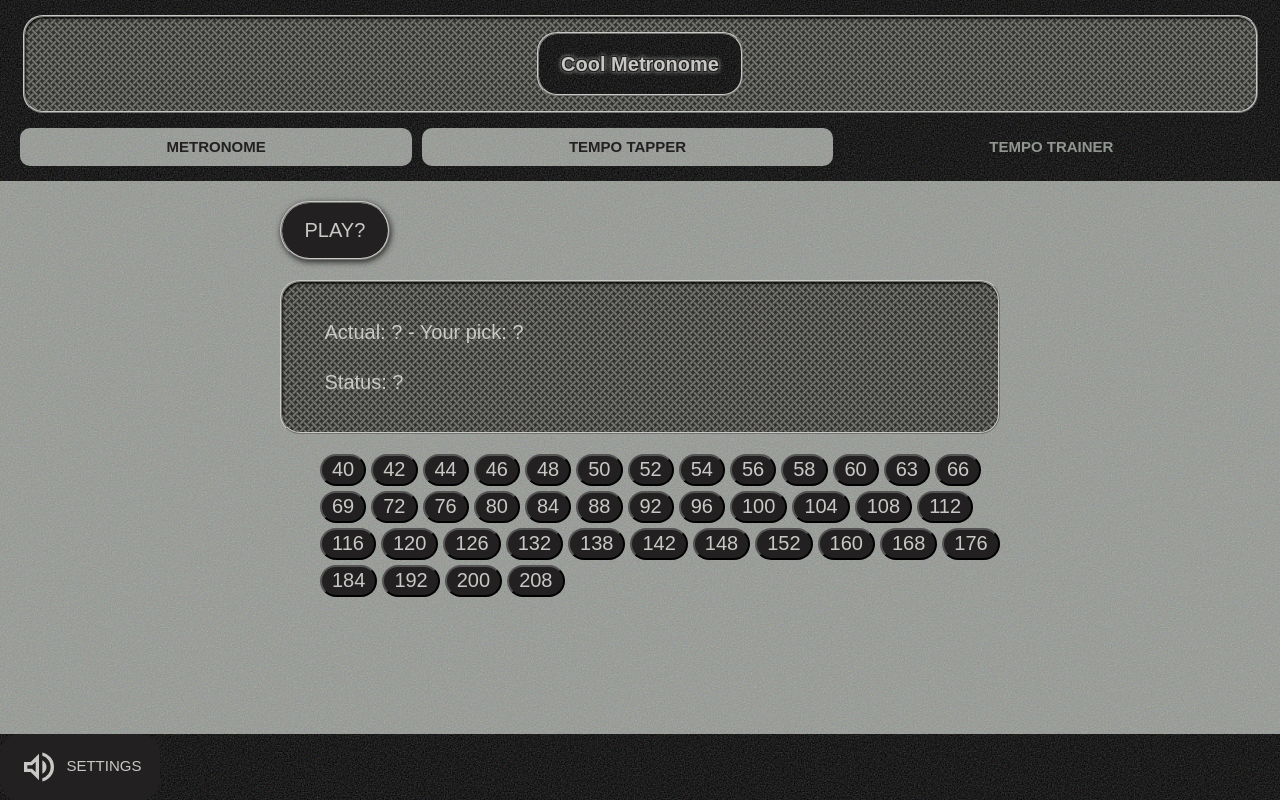
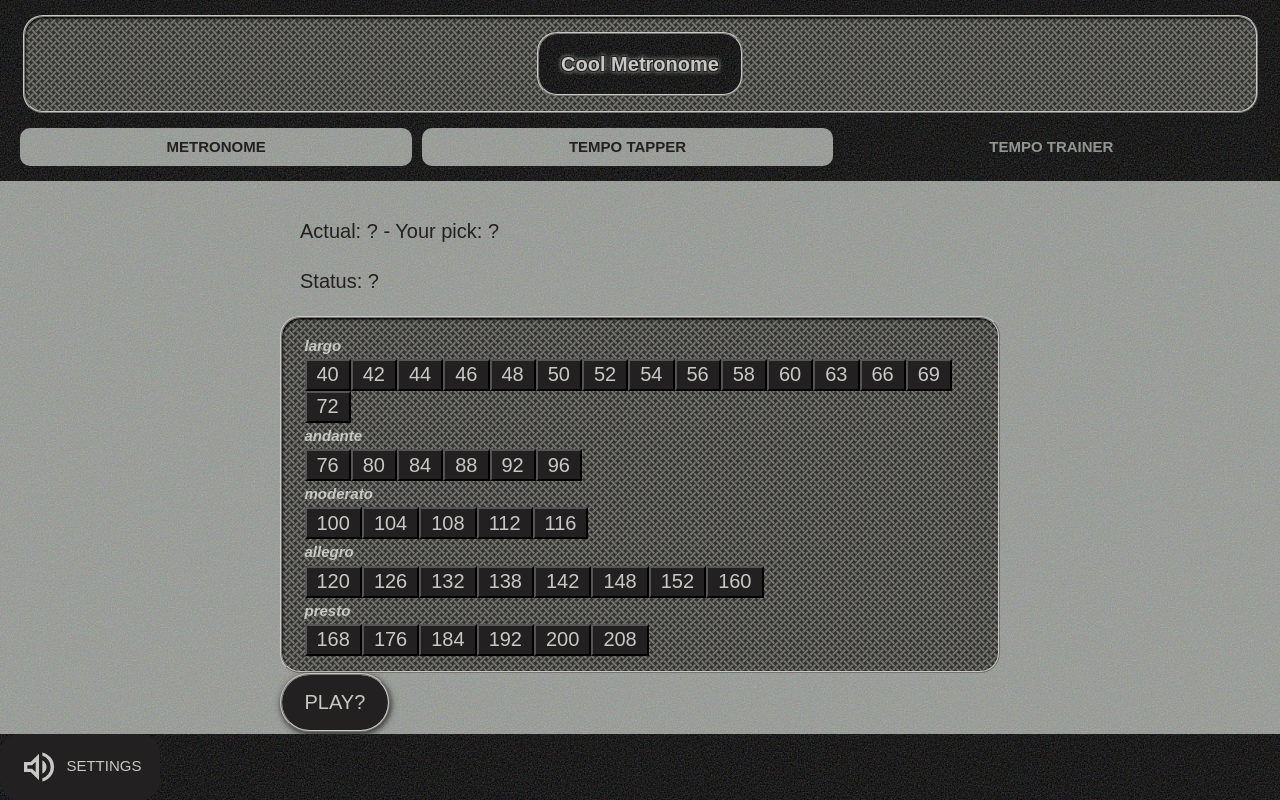
Before and after one commit to ElliotReed/metronome, a React (Vite) app: page /tempo-trainer in a window 1280 px wide. Built offline with nearby package versions, Linux system fonts and the light colour scheme; no server answers; a web font is replaced by a local one.

Commit message:
Modified layout for new pages layout

```diff
--- a/src/App.css
+++ b/src/App.css
@@ -1,5 +1,6 @@
 .main {
   overflow-y: auto;
+  padding: var(--em-sm);
 }
 
 .scrollbar {
--- a/src/components/Metronome/metronome.css
+++ b/src/components/Metronome/metronome.css
@@ -1,8 +1,10 @@
 /* #region Metronome Component */
 .metronome {
   display: grid;
-  grid-template-columns: 1fr;
-  grid-template-rows: 1fr;
+  place-content: center;
+  height: 100%;
+  max-width: var(--max-width);
+  margin: 0 auto;
 }
 
 @media only screen and (min-width: 768px) {
--- a/src/components/Staff/staff.css
+++ b/src/components/Staff/staff.css
@@ -1,28 +1,19 @@
+/* Issue with the staff and positioning that has a large margin bottom, compensated with the negative margin. Restructure to fix */
 .Staff {
   --baseSize: 16px;
   --max-width: 50rem;
   position: relative;
-  min-width: 66%;
-  margin-top: 4rem;
-  margin-left: 1rem;
-  margin-right: 1rem;
   margin-bottom: -7rem;
   font-size: var(--baseSize);
   /* set to work with the svg staff elements */
   color: var(--clr-light);
   user-select: none;
-}
 
-@media screen and (min-width: 42rem) {
-  .Staff {
-    margin-left: auto;
-    margin-right: auto;
+  @media screen and (min-width: 42rem) {
     margin-bottom: -6rem;
   }
-}
 
-@media screen and (min-width: 67.5rem) {
-  .Staff {
+  @media screen and (min-width: 67.5rem) {
     margin-bottom: -5rem;
   }
 }
--- a/src/components/TempoTapper/TempoTapper.tsx
+++ b/src/components/TempoTapper/TempoTapper.tsx
@@ -67,8 +67,7 @@ export default function TempoTapper() {
   };
 
   return (
-    <section className="tapper">
-      <div className="tapper__main">
+    <div className="tapper">
       <div className="tapper__display">
         <h2 className="tapper__heading">Tempo</h2>
         <p className="tapper__tempo">{tempo}</p>
@@ -87,6 +86,5 @@ export default function TempoTapper() {
         Tap!
       </Button.Tapper>
     </div>
-    </section>
   );
 }
--- a/src/components/TempoTapper/tempoTapper.css
+++ b/src/components/TempoTapper/tempoTapper.css
@@ -1,23 +1,21 @@
 .tapper {
+  display: grid;
+  grid-template-rows: 1fr 1fr;
+  justify-self: center;
+  align-items: center;
+  height: 100%;
   padding: var(--size-lg);
   background-image: var(--bg-noise-light);
-}
+  border: var(--border);
+  border-radius: var(--border-radius);
 
-.tapper__main {
-  display: grid;
-  grid-template-rows: 1fr 1fr;
   /* tap button is inverted on children*/
-  margin: 0 auto;
-  /* padding-bottom: 0rem; */
-  max-width: 30rem;
-}
-
-@media only screen and (min-width: 768px) {
-  .tapper__main {
+  @media only screen and (min-width: 768px) {
     grid-template-rows: 1fr;
     grid-template-columns: 1fr 1fr;
   }
 }
+
 
 .tapper__heading,
 .tapper__tempo {
--- a/src/components/TempoTrainer/TempoTrainer.tsx
+++ b/src/components/TempoTrainer/TempoTrainer.tsx
@@ -9,6 +9,17 @@ import MeshContainer from '@/components/common/MeshContainer';
 import metronomeStops from '@/utils/metronomeStops';
 
 import './tempo-trainer.css';
+
+const LARGO_START = 40;
+const LARGO_END = 72;
+const ANDANTE_START = 76;
+const ANDANTE_END = 96;
+const MODERATO_START = 100;
+const MODERATO_END = 116;
+const ALLEGRO_START = 120;
+const ALLEGRO_END = 160;
+const PRESTO_START = 168;
+const PRESTO_END = 208;
 
 export default function TempoTrainer() {
   const { playDefaultSound } = useAudioStore();
@@ -44,6 +55,37 @@ export default function TempoTrainer() {
     console.log('tick');
   }
 
+
+  const largoStops = metronomeStops.filter(stop => stop >= LARGO_START && stop <= LARGO_END);
+  const andanteStops = metronomeStops.filter(stop => stop >= ANDANTE_START && stop <= ANDANTE_END);
+  const moderatoStops = metronomeStops.filter(stop => stop >= MODERATO_START && stop <= MODERATO_END);
+  const allegroStops = metronomeStops.filter(stop => stop >= ALLEGRO_START && stop <= ALLEGRO_END);
+  const prestoStops = metronomeStops.filter(stop => stop >= PRESTO_START && stop <= PRESTO_END);
+
+  // TODO Define the button in Buttons.tsx
+  const getTempoStopGroupListItems = (metronomeStops: number[]) => {
+    return metronomeStops.map(stop => (
+      <li key={stop}>
+        <button
+          className="metronome-stop-button"
+          onClick={() => handleTempoPick(stop)}
+        >{stop}
+        </button>
+      </li>
+    ));
+  }
+
+  const getRangeGroup = (stops: number[], title: string) => {
+    return (
+      <div className="range-group">
+        <h3>{title}</h3>
+        <ul className="choices">
+          {getTempoStopGroupListItems(stops)}
+        </ul>
+      </div>
+    )
+  }
+
   React.useEffect(() => {
     document.addEventListener('metronome:tick', handleTick as EventListener);
 
@@ -53,13 +95,8 @@ export default function TempoTrainer() {
   }, [])
 
   return (
-    <div className="practice-mode">
-      <Button.Default
-        onClick={handlePracticeStart}>
-        Play?
-      </Button.Default>
-
-      <MeshContainer>
+    <div className="tempo-trainer">
+      <div className="status">
         <p>
           Actual: {pickedStop !== undefined ? bpm : '?'}
           {' - '}
@@ -70,17 +107,18 @@ export default function TempoTrainer() {
           {pickedStop !== undefined && isWinner && 'You win!'}
           {pickedStop !== undefined && !isWinner && 'Nice try...'}
         </p>
+      </div>
+      <MeshContainer>
+        {getRangeGroup(largoStops, 'largo')}
+        {getRangeGroup(andanteStops, 'andante')}
+        {getRangeGroup(moderatoStops, 'moderato')}
+        {getRangeGroup(allegroStops, 'allegro')}
+        {getRangeGroup(prestoStops, 'presto')}
       </MeshContainer>
-      <ul className="choices">
-        {metronomeStops.map(stop => (
-          <li key={stop}>
-            <button
-              onClick={() => handleTempoPick(stop)}
-            >{stop}
-            </button>
-          </li>
-        ))}
-      </ul>
+      <Button.Default
+        onClick={handlePracticeStart}>
+        Play?
+      </Button.Default>
     </div>
   );
 }
--- a/src/components/TempoTrainer/tempo-trainer.css
+++ b/src/components/TempoTrainer/tempo-trainer.css
@@ -1,29 +1,49 @@
-.practice-mode {
+.tempo-trainer {
   max-width: 36rem;
   margin-inline: auto;
+
+  .status {
+    color: var(--clr-dark);
+
+    p {
+      color: inherit;
+    }
+  }
+
+  .range-group {
+    h3 {
+      font-size: var(--fs-sm);
+      font-style: italic;
+      margin: 0;
+    }
+
+    ul {
+      display: flex;
+      align-items: center;
+      flex-wrap: wrap;
+      margin: 0;
+      padding: 0;
+      border-radius: var(--border-radius);
+    }
   }
 
   /* the play button */
-.practice-mode>button:first-child {
+  &>button:first-child {
     margin-block: 1em;
   }
-
-.choices {
-  display: flex;
-  flex-wrap: wrap;
-  gap: .25em;
 }
 
-.choices li button {
+
+/* TODO Define the button in buttons.css */
+.metronome-stop-button {
   background: var(--clr-dark);
   color: var(--clr-light);
-  border-radius: 5rem;
   padding: .125em .5em;
-}
 
-.choices li button:hover {
+  &:hover {
     cursor: pointer;
     background: var(--dark-accent);
   }
+}
 
 /* #endregion */
--- a/src/global.css
+++ b/src/global.css
@@ -62,23 +62,26 @@ Tags: Metroneme , Web app
 
   --margin: 1rem;
   --padding: 0.75rem;
-  --max-width: 80rem;
+  --max-width: 70ch;
   --size-sm: 0.75rem;
   --size-md: 1rem;
   --size-lg: 2rem;
-  /* from vocal trainer  */
+
+  /* spaces em */
   --em-xs: 0.5em;
   --em-sm: 0.75em;
   --em-md: 1em;
   --em-lg: 1.25em;
   --em-xl: 1.5em;
 
+  /* spaces rem */
   --rem-xs: 0.5rem;
   --rem-sm: 0.75rem;
   --rem-md: 1rem;
   --rem-lg: 1.25rem;
   --rem-xl: 1.5rem;
 
+  /* font sizes */
   --fs-xs: 0.5rem;
   --fs-sm: .75em;
   --fs-md: 1em;
```
Lines whose indentation alone changed are shown as unchanged.
